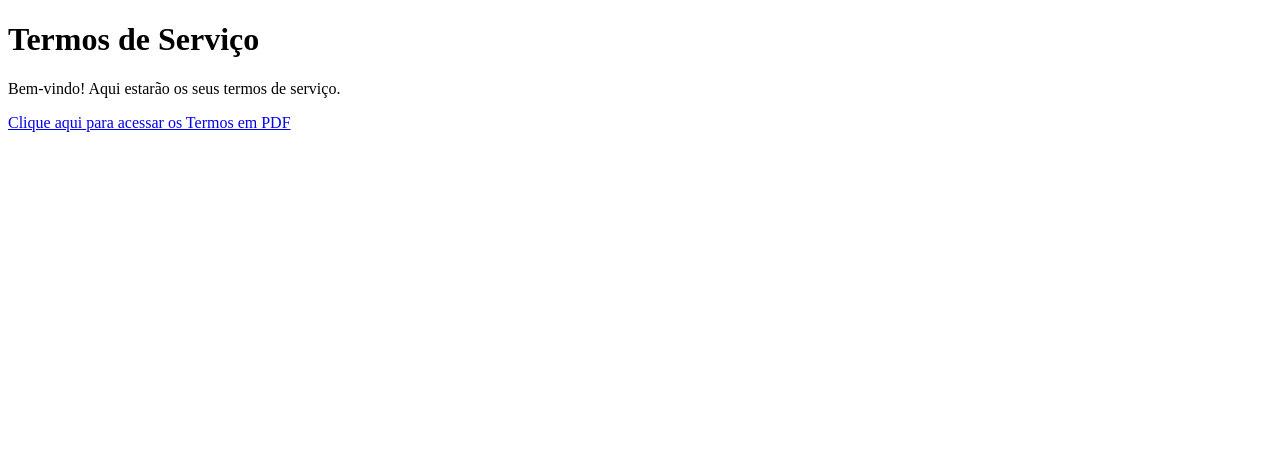
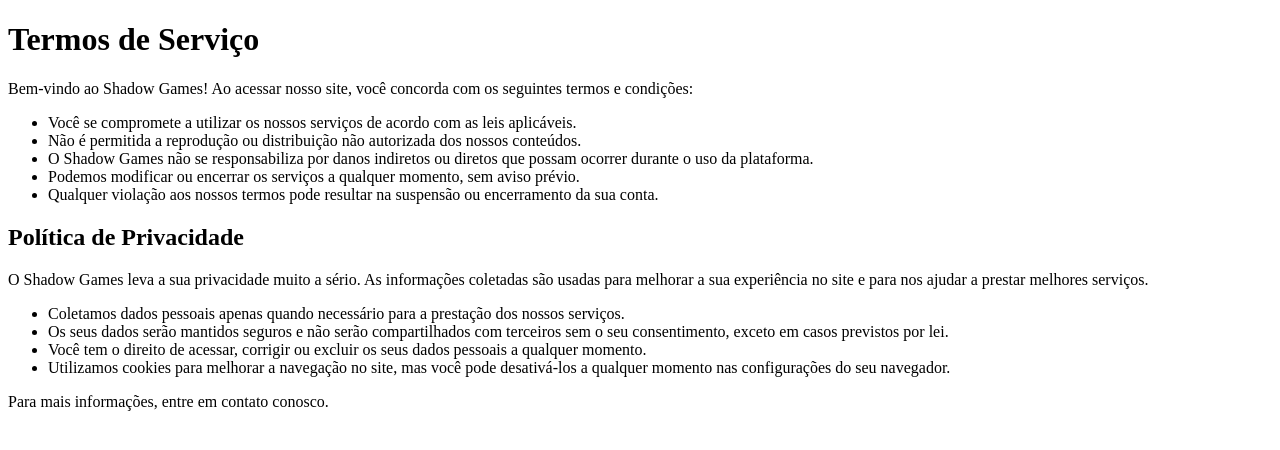
Before and after one commit to Shadowgamesps5/Shadow, a plain HTML site: page index.html in a window 1280 px wide. Drawn offline with Linux system fonts and the light colour scheme.

Commit message:
Update index.html

```diff
--- a/index.html
+++ b/index.html
@@ -1,14 +1,32 @@
 <!DOCTYPE html>
-<html lang="pt-br">
+<html lang="pt-BR">
 <head>
     <meta charset="UTF-8">
     <meta name="viewport" content="width=device-width, initial-scale=1.0">
-    <title>Shadow - Termos de Serviço</title>
+    <title>Shadow Games - Termos de Serviço e Política de Privacidade</title>
 </head>
 <body>
     <h1>Termos de Serviço</h1>
-    <p>Bem-vindo! Aqui estarão os seus termos de serviço.</p>
+    <p>Bem-vindo ao Shadow Games! Ao acessar nosso site, você concorda com os seguintes termos e condições:</p>
+    <ul>
+        <li>Você se compromete a utilizar os nossos serviços de acordo com as leis aplicáveis.</li>
+        <li>Não é permitida a reprodução ou distribuição não autorizada dos nossos conteúdos.</li>
+        <li>O Shadow Games não se responsabiliza por danos indiretos ou diretos que possam ocorrer durante o uso da plataforma.</li>
+        <li>Podemos modificar ou encerrar os serviços a qualquer momento, sem aviso prévio.</li>
+        <li>Qualquer violação aos nossos termos pode resultar na suspensão ou encerramento da sua conta.</li>
+    </ul>
 
-    <p><a href="LINK_DO_PDF" target="_blank">Clique aqui para acessar os Termos em PDF</a></p>
+    <h2>Política de Privacidade</h2>
+    <p>O Shadow Games leva a sua privacidade muito a sério. As informações coletadas são usadas para melhorar a sua experiência no site e para nos ajudar a prestar melhores serviços.</p>
+    <ul>
+        <li>Coletamos dados pessoais apenas quando necessário para a prestação dos nossos serviços.</li>
+        <li>Os seus dados serão mantidos seguros e não serão compartilhados com terceiros sem o seu consentimento, exceto em casos previstos por lei.</li>
+        <li>Você tem o direito de acessar, corrigir ou excluir os seus dados pessoais a qualquer momento.</li>
+        <li>Utilizamos cookies para melhorar a navegação no site, mas você pode desativá-los a qualquer momento nas configurações do seu navegador.</li>
+    </ul>
+
+    <footer>
+        <p>Para mais informações, entre em contato conosco.</p>
+    </footer>
 </body>
 </html>
```
